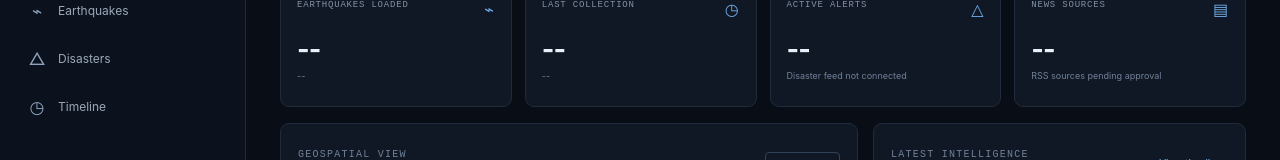
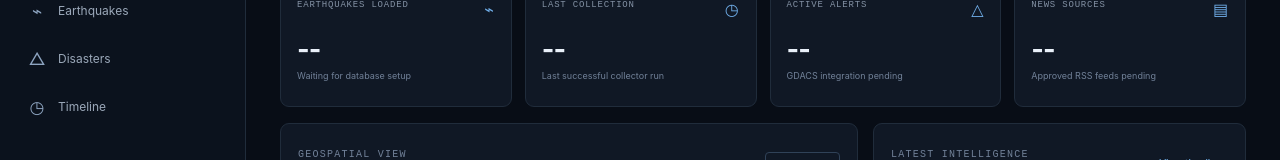
Before and after one commit to mujib-syarif/monitor-bumi, a React (Vite) app: page / in a window 1280 px wide. Shown: the part 275-435 px from the top of the page. Built offline with nearby package versions, Linux system fonts and the light colour scheme; no server answers.

Commit message:
fix: display live earthquake dashboard metrics

```diff
--- a/src/App.tsx
+++ b/src/App.tsx
@@ -1,6 +1,5 @@
 import { useEffect, useState } from "react";
 import { WorldMapPanel } from "./components/WorldMapPanel";
-import { demoEvents } from "./data/demo";
 
 type HealthState = "checking" | "online" | "offline";
 type Earthquake = { id: string; title: string; location_name: string | null; magnitude: number | null; occurred_at: string; source_url: string };
@@ -83,14 +82,14 @@ function App() {
 
           <section className="metric-grid" aria-label="Overview metrics">
             {[
-              ["EARTHQUAKES LOADED", earthquakeData ? String(earthquakeData.count) : "--", "⌁"],
-              ["LAST COLLECTION", earthquakeData?.freshness.lastCollectedAt ? relativeTime(earthquakeData.freshness.lastCollectedAt) : "--", "◷"],
-              ["ACTIVE ALERTS", "Disaster feed not connected", "△"],
-              ["NEWS SOURCES", "RSS sources pending approval", "▤"]
-            ].map(([label, detail, symbol]) => (
+              ["EARTHQUAKES LOADED", earthquakeData ? String(earthquakeData.count) : "--", earthquakeData ? "Recent records from USGS" : "Waiting for database setup", "⌁"],
+              ["LAST COLLECTION", earthquakeData?.freshness.lastCollectedAt ? relativeTime(earthquakeData.freshness.lastCollectedAt) : "--", "Last successful collector run", "◷"],
+              ["ACTIVE ALERTS", "--", "GDACS integration pending", "△"],
+              ["NEWS SOURCES", "--", "Approved RSS feeds pending", "▤"]
+            ].map(([label, value, detail, symbol]) => (
               <article className="metric-card" key={label}>
                 <div className="metric-top"><span>{label}</span><span className="metric-symbol">{symbol}</span></div>
-                <strong>--</strong><small>{detail}</small>
+                <strong>{value}</strong><small>{detail}</small>
               </article>
             ))}
           </section>
```
